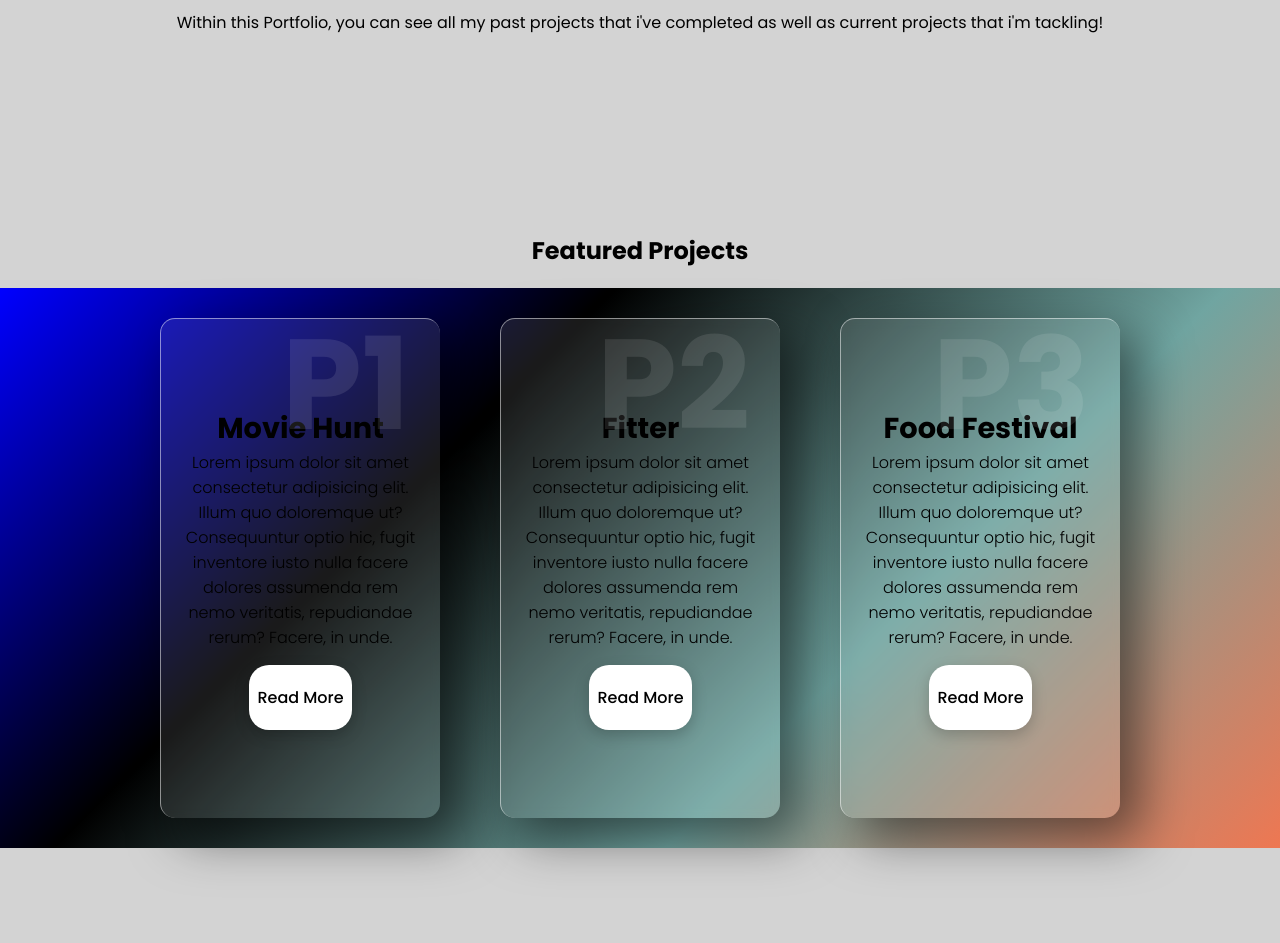
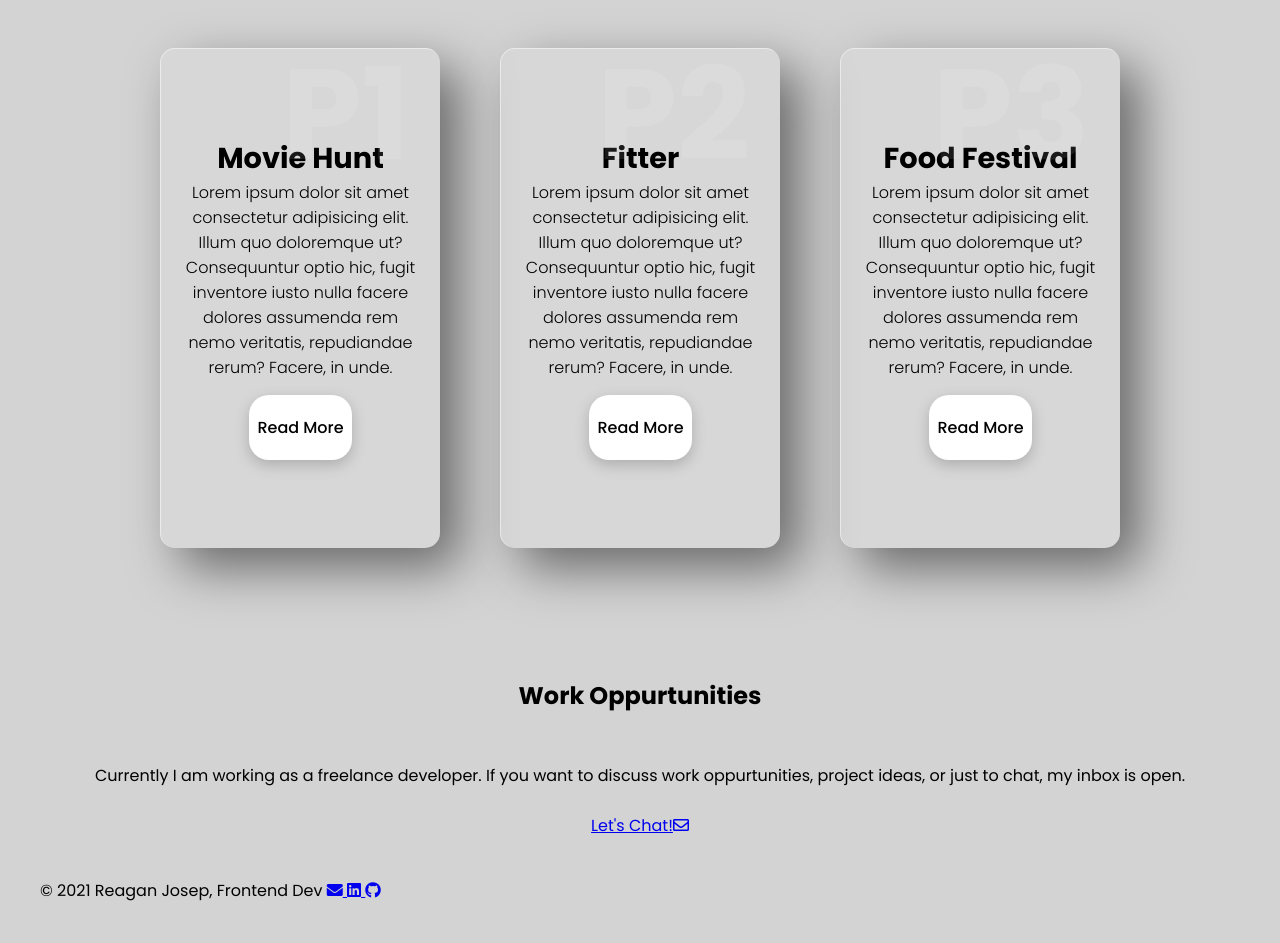
Before and after one commit to reaganjoseph26/Design_TemplateOne, a plain HTML site: page index.html in a window 1280 px wide. Shown: the part 2342-3285 px from the top of the page. Before the commit the page ends 3190 px from the top, so only its background shows below. Drawn offline with nearby package versions, Linux system fonts and the light colour scheme.

Commit message:
who am i section complete

```diff
--- a/assets/css/style.css
+++ b/assets/css/style.css
@@ -36,6 +36,13 @@ body {
     background-color: var(--lightgray);
     overflow-x: hidden ;
 }
+
+/* multiple highlited text*/
+
+.highlight-text {
+    color: var(--orange);
+}
+
 
 /* Side Navigation*/
 
@@ -240,14 +247,23 @@ ion-icon {
 
 /* glass cards */
 
+.featured-projects {
+    color: var(--dark-orange-text);
+    text-align: center;
+    padding: 50px 20px;
+    background-color: var(--lightgray);
+}
+
 .cards-container {
     display: flex;
     align-items: center;
     justify-content: center;
     position: relative;
     flex-wrap: wrap;
-    background: linear-gradient(-45deg, var(--orange), var(--turquoise), var(--black), var(--blue));
+    background-color: var(--lightgray);
     z-index: 1;
+    padding: 50px 20px;
+
 }
 
  .card {
@@ -635,21 +651,45 @@ ul {
 /* Who am I section*/
 
 .about-descrip-text {
-    display: flex;
+    display:flow-root;
     flex-wrap: wrap;
     justify-content: center;
     align-items: center;
-    min-height: 100vh;
-    padding: 20px;
+    padding: 50px 20px;
     line-height: 40px;
     margin: 0 90px;
     background-color: var(--lightgray);
     color: var(--black);
+    text-align: -webkit-center;
 }
 
 .about-descrip{
     color: var(--dark-orange-text);
     text-align: center;
-    padding: 20px;
+    padding: 0 20px;
     background-color: var(--lightgray);
 }
+
+/* work section */
+
+.work-header {
+    color: var(--dark-orange-text);
+    text-align: center;
+    padding: 50px 20px;
+    background-color: var(--lightgray);
+}
+
+.work-section {
+    text-align: center;
+    background-color: var(--lightgray);
+    color: var(--black);
+}
+
+.mail-link {
+   padding: 20px;
+}
+
+/* footer*/
+footer {
+    padding: 40px;
+}
--- a/index.html
+++ b/index.html
@@ -8,6 +8,8 @@
     <link href="assets/css/FontAwesome/css/all.css" rel="stylesheet">
     <!-- AOS -->
     <link href="https://unpkg.com/aos@2.3.1/dist/aos.css" rel="stylesheet">
+    <!--Materialize-->
+    <!-- <link rel="stylesheet" href="https://cdnjs.cloudflare.com/ajax/libs/materialize/1.0.0/css/materialize.min.css"> -->
     <!-- Main CSS -->
     <link rel="stylesheet" href="./assets/css/style.css" class="rel">
     <title>ReaganDev</title>
@@ -80,16 +82,17 @@
     </section>
 
     <h2 class="about-descrip" data-aos="fade-right" data-aos-duration="800" data-aos-offset="100">Who am I?</h2>
-    <section class="about-descrip-text" data-aos="fade-up" data-aos-duration="800" data-aos-offset="400">
+    <section class="about-descrip-text" data-aos="fade-up" data-aos-duration="800" data-aos-offset="300">
+        <p>Hello! My name is Reagan Joseph and I am a Full Stack Web Developer with expertise in MERN Stack!</p>
+        <br>
         <p>Analytical Full Stack Web Developer with a passion for taking creative ideas and bringing them to life. A background in customer service, sales representation, and global studies.  Earned a Bachelor of Arts in International & Global Studies and a Coding Certificate in Web Development at University of Central Florida. I bring versatility from my eclectic skill set in both backend and frontend knowledge as well as the ability to work efficiently independently or in a team. Excellent problem solver and learner.
         </p>
         <br>
         <br>
-        <p>Within this Portfolio, you can see all my past projects that i've completed as well as current projects that i'm tackling!</p>
+        <p class="highlight-text">Within this Portfolio, you can see all my past projects that I've completed as well as current projects that i'm tackling!</p>
     </section>
 
-    <h2 class="about-descrip" data-aos="fade-right" data-aos-duration="800" data-aos-offset="100">Featured Projects</h2>
-
+    <h2 class="featured-projects" data-aos="fade-right" data-aos-duration="800" data-aos-offset="300">Featured Projects</h2>
     <section class="cards-container">
         <div class="card"  data-aos="zoom-in" data-aos-duration="1500" data-aos-offset="100">
             <div class="content">
@@ -109,7 +112,7 @@
             </div>
         </div>
 
-        <div class="card" data-aos="zoom-in" data-aos-duration="2500" data-aos-offset="500">
+        <div class="card" data-aos="zoom-in" data-aos-duration="2500" data-aos-offset="400">
             <div class="content">
                 <h2 class="card-h2">P3</h2>
                 <h3 class="card-h3">Food Festival</h3>
@@ -117,8 +120,37 @@
                 <a href="" class="card-links">Read More</a>
             </div>
         </div>
+    </section>
 
+    <h2 class="work-header" data-aos="fade-right" data-aos-duration="800" data-aos-offset="100">Work Oppurtunities</h2>
+    <section class="work-section" data-aos="fade-up" data-aos-duration="800" data-aos-offset="100">
+        <p>Currently I am working as a freelance developer. If you want to discuss work oppurtunities, project ideas, or just to chat, my inbox is open.</p>
+        <br>
+        <a class="mail-link" href ="mailto:reaganjoseph26@yahoo.com" target="_tab">Let's Chat!<i class="far fa-envelope right"></i></a>
     </section>
+
+    <footer class="page-footer min-Padding blue-grey darken-4">
+        <div class="footer-copyright">
+           <div class="footer-container">
+              <p>
+                 © 2021 Reagan Josep, Frontend Dev
+                 <a class="blue-grey-text text-lighten-4 right"
+                 href="mailto:reaganjoseph26@yahoo.com" target="_tab">
+                    <i class="link-Footer fas fa-envelope"></i>
+                 </a>
+                 <a class="blue-grey-text text-lighten-4 right"
+                 href="https://www.linkedin.com/in/reagan-joseph-10a0941b6/" target="_tab">
+                    <i class="link-Footer fab fa-linkedin"></i>
+                 </a>
+                 <a class="blue-grey-text text-lighten-4 right"
+                 href="https://github.com/reaganjoseph26" target="_tab">
+                    <i class="link-Footer fab fa-github"></i>
+                 </a>
+              </p>
+           </div>
+        </div>
+     </footer>
+
 
     <!-- <div class="navigation">
         <ul>
```
